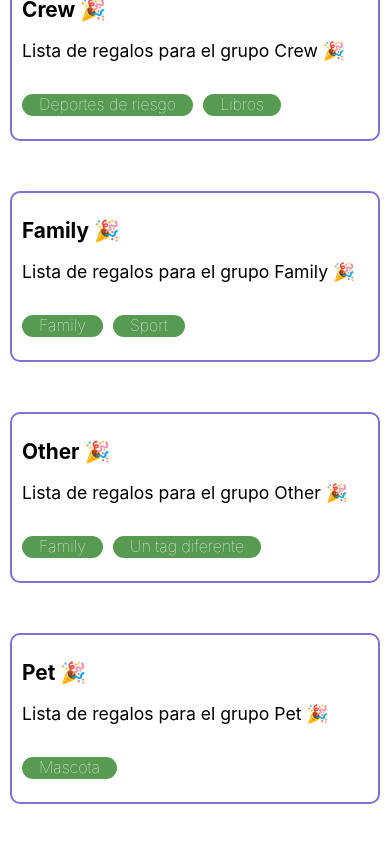
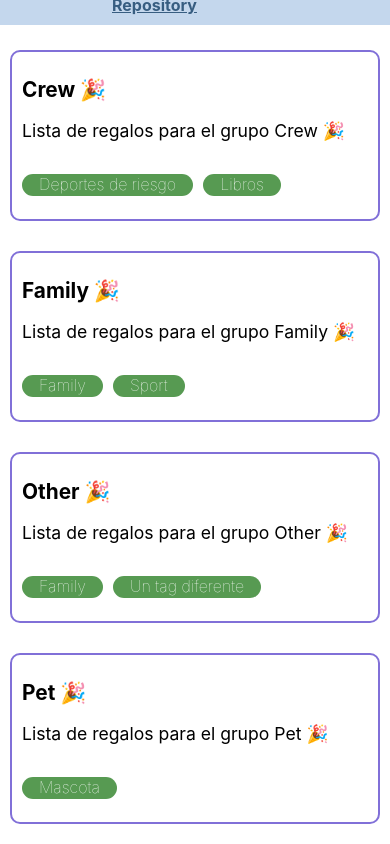
Before and after one commit to CesarDavidMorenR/gift-list-nuwe, a React (Create React App) app: page / in a window 390 px wide. Built offline with nearby package versions, Linux system fonts and the light colour scheme.

Commit message:
Aply improves suggestion by Codefactor

```diff
--- a/src/App.css
+++ b/src/App.css
@@ -137,6 +137,7 @@
   background-color: #C4D7ED;
   height: 100%;
   width: 100%;
+  margin-bottom: 15px;
 }
 
 .sign_mobile_container{
@@ -165,7 +166,7 @@
 }
 
 .cardsContainer {
-  margin: 10px 10px 40px 10px;
+  margin: 10px 10px 20px;
   min-width: 337px;
   min-height: 167px;
   transform: rotate(0deg);
```
Also changed, not shown: src/stories/button.css (+0 -1 lines).
